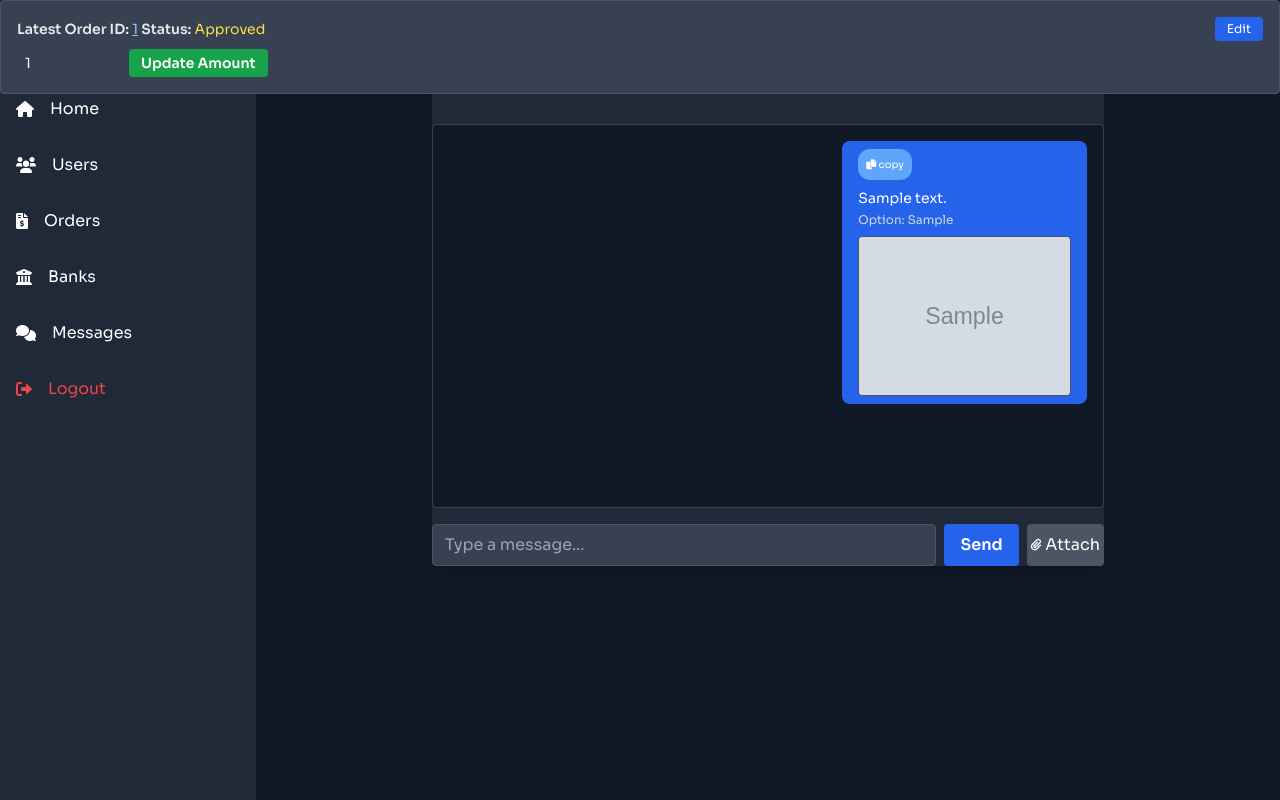
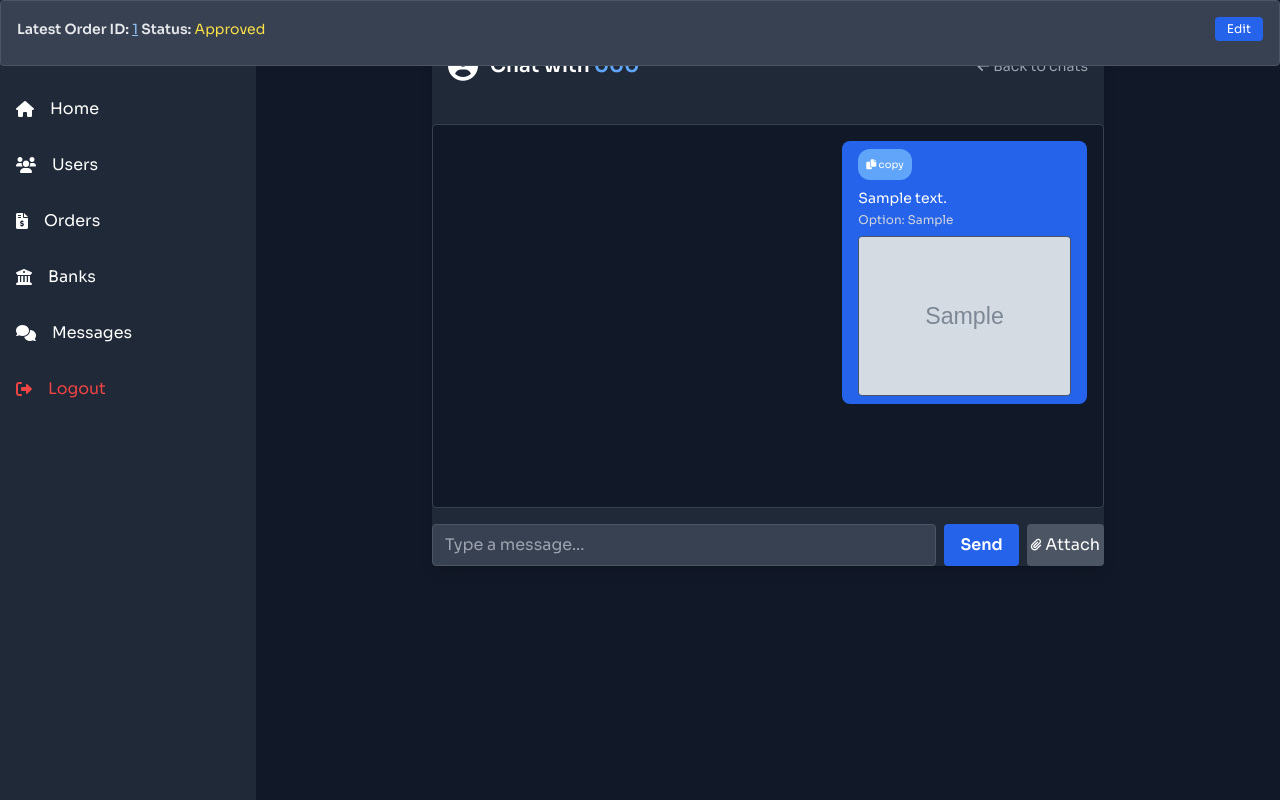
Before and after one commit to zwehtet-dev/inifinity-tg-bot-backend, a Flask app: page /messages/000 in a window 1280 px wide. Run offline with Flask 2, Linux system fonts and the light colour scheme; the visitor is signed in with stand-in values (Sample User, id 1); tables that the repository leaves empty hold one stand-in row (values such as "Sample post"); grey boxes marked "Sample" are stand-in pictures; some libraries are stand-ins or nearby versions.

Commit message:
Patch: 3 Sep 2025

```diff
--- a/routes/orders.py
+++ b/routes/orders.py
@@ -102,8 +102,12 @@ def view_order(order_id):
             order.amount = request.form.get('amount', type=float)
             db.session.commit()
             flash("Order amount updated.", "success")
+            if order.order_type == 'buy':
+                total = order.amount * rate
+            else:
+                total = order.amount / rate
             message = Message(
-                content=f'{order.amount} x {rate} = {order.amount * rate}',
+                content=f'{order.amount} x {rate} = {total}' if order.order_type == 'buy' else f'{order.amount} / {rate} = {total}',
                 chosen_option=None,
                 image=None,
                 telegram_id=order.telegram.telegram_id,
--- a/templates/messages/chat.html
+++ b/templates/messages/chat.html
@@ -58,20 +58,22 @@
             </form>
             <div id="order-status-msg" class="mt-2 text-xs"></div>
 
-            <form id="update-amount-form" class="flex items-center gap-2 mt-2" onsubmit="event.preventDefault(); updateOrderAmount(${data.latest_order.id});">
-                <input type="number" step="0.01" name="amount" value="${data.latest_order.id}" class="px-2 py-1 bg-gray-100 text-black rounded bg-gray-700 text-white w-24" required>
-                <button type="submit" class="ml-2 px-3 py-1 bg-green-600 text-white rounded hover:bg-green-700 text-sm font-semibold">
-                    Update Amount
-                </button>
-            </form>
         </div>`);
                             }
+
                         }
                     } else if (container) {
                         // If there is no latest order, remove the box if it exists
                         container.remove();
                     }
+
+                    if (window.history && window.history.replaceState) {
+                        const url = new URL(window.location);
+                        url.searchParams.set("order_id", data.latest_order.id || "");
+                        window.history.replaceState({}, "", url);
+                    }
                 });
+
 
             const editBtn = document.getElementById('edit-status-btn');
             const form = document.getElementById('order-status-form');
@@ -356,6 +358,22 @@
                     <i class="fas fa-copy"></i> copy
                 </button>
                 <div class="break-words text-xs md:text-sm" id="msg-content-${message.id}">${message.content || ''}</div>
+                ${(message.content && message.content.includes('ခဏစောင့်ပါနော်'))
+                    ? (() => {
+                        // Get order_id from URL params
+                        const urlParams = new URLSearchParams(window.location.search);
+                        const orderId = urlParams.get('order_id') || '';
+                        return `
+                            <form id="update-amount-form" class="flex items-center gap-2 mt-2" onsubmit="event.preventDefault(); updateOrderAmount('${orderId}')">
+                                <input type="number" step="0.01" name="amount" value="${orderId}" class="px-2 py-1 bg-gray-100 text-black rounded bg-gray-700 text-white w-24" required>
+                                <button type="submit" class="ml-2 px-3 py-1 bg-green-600 text-white rounded hover:bg-green-700 text-sm font-semibold">
+                                    Update Amount
+                                </button>
+                            </form>
+                        `;
+                    })()
+                    : ''
+                }
                 ${message.chosen_option ? `<div class="text-xs text-gray-300 mt-1">Option: ${message.chosen_option}</div>` : ''}
 
                 ${message.image
```
